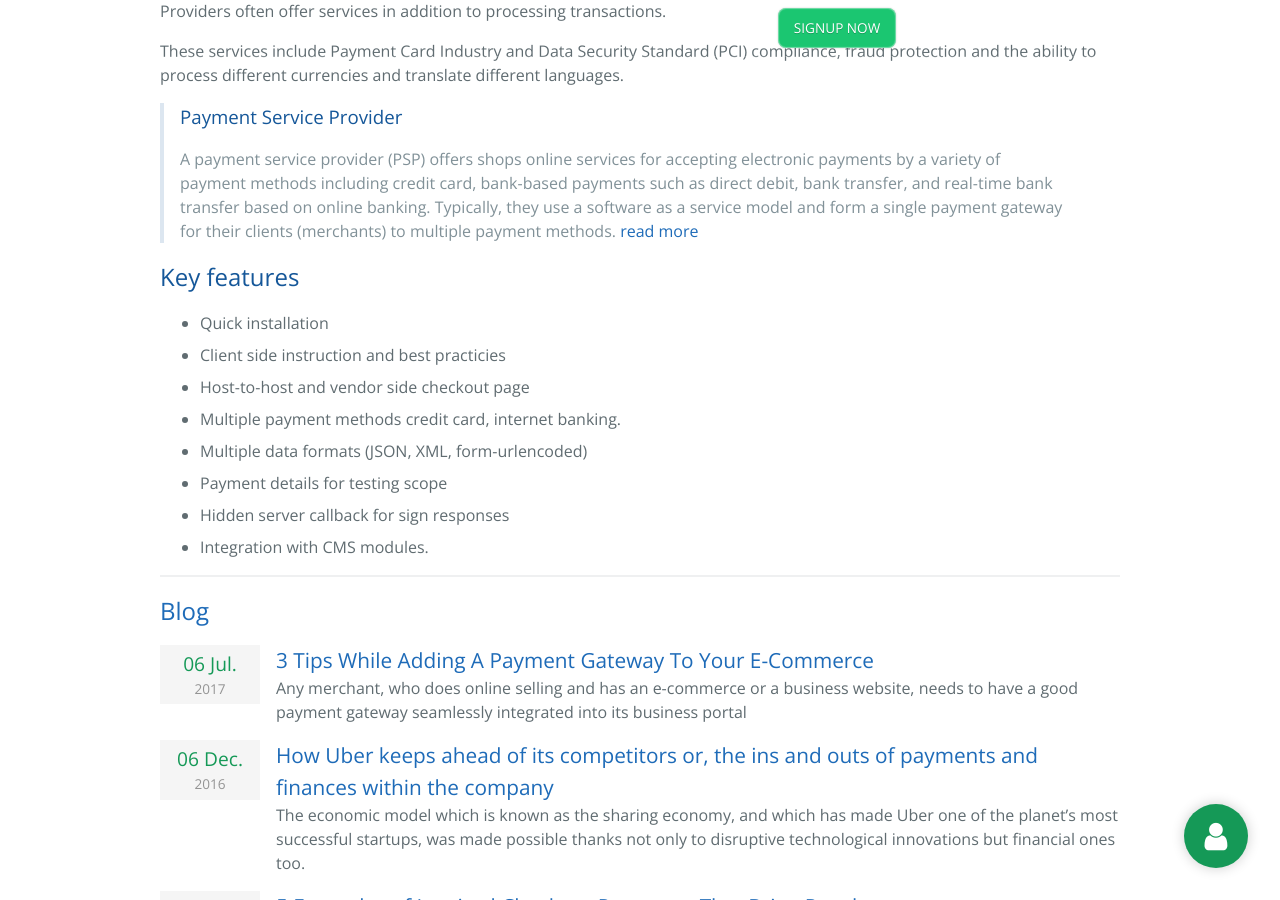
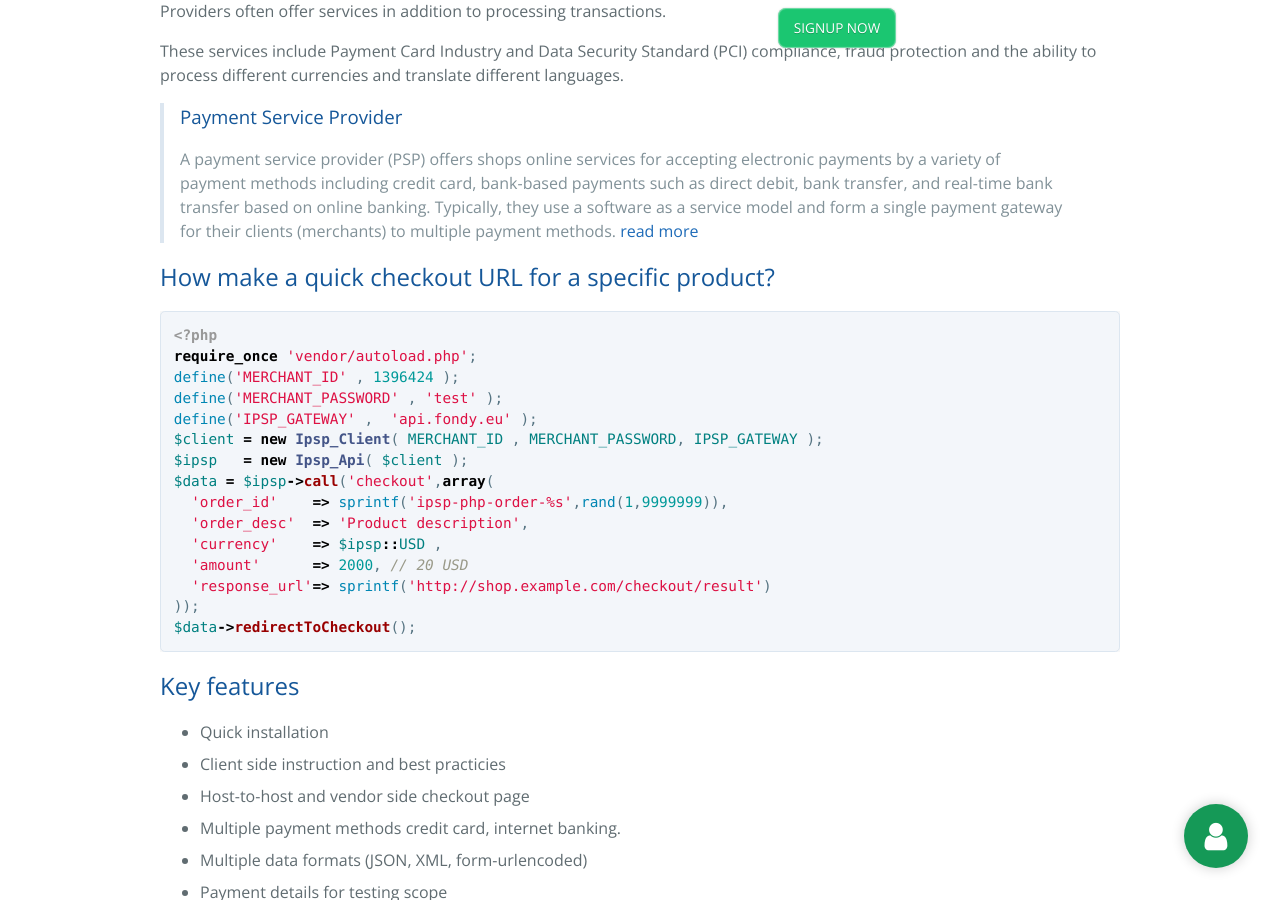
Before and after one commit to kosatyi/ipsp-php, a Jekyll site: the page built from index.md, in a window 1280 px wide and 900 px high, scrolled down 754 px. Built offline with Jekyll 4.4.1, drawn with Linux system fonts in a browser that asks for light colours; our own code applies the rules of GitHub Pages for plain Markdown files.

Commit message:
update index page

````diff
--- a/index.md
+++ b/index.md
@@ -29,6 +29,27 @@ a variety of payment methods including credit card, bank-based payments such as
 transfer, and real-time bank transfer based on online banking. Typically, they use a software as a service
 model and form a single payment gateway for their clients (merchants) to multiple payment methods.
 [read more](https://en.wikipedia.org/wiki/Payment_service_provider)
+
+## How make a quick checkout URL for a specific product?
+
+```php
+<?php
+require_once 'vendor/autoload.php';
+define('MERCHANT_ID' , 1396424 );
+define('MERCHANT_PASSWORD' , 'test' );
+define('IPSP_GATEWAY' ,  'api.fondy.eu' );
+$client = new Ipsp_Client( MERCHANT_ID , MERCHANT_PASSWORD, IPSP_GATEWAY );
+$ipsp   = new Ipsp_Api( $client );
+$data = $ipsp->call('checkout',array(
+  'order_id'    => sprintf('ipsp-php-order-%s',rand(1,9999999)),
+  'order_desc'  => 'Product description',
+  'currency'    => $ipsp::USD ,
+  'amount'      => 2000, // 20 USD
+  'response_url'=> sprintf('http://shop.example.com/checkout/result')
+));
+$data->redirectToCheckout();
+```
+
 
 ## Key features
 
````
Also changed, not shown: docs/api-methods/1.accept-purchase-hosted-payment-page.md (+1 -0 lines).
